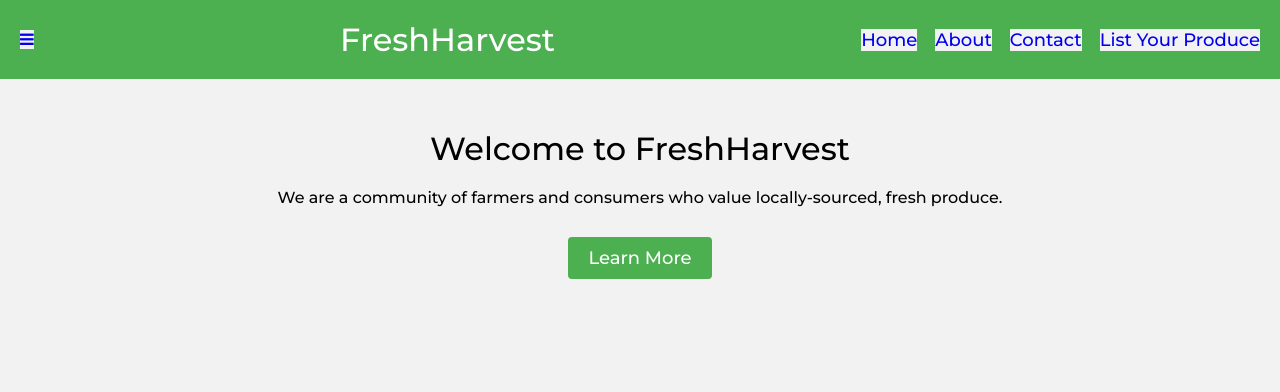
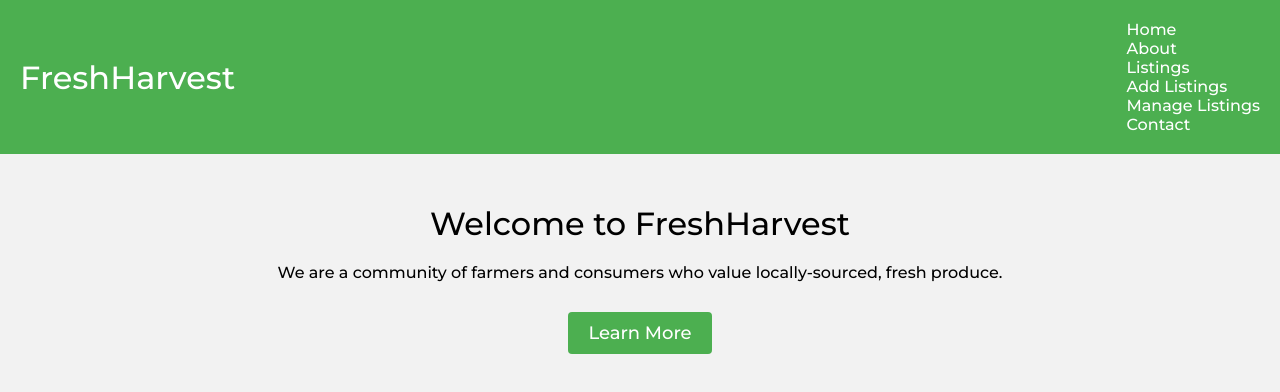
Before and after one commit to peteschultz1/FreshHarvest, a plain HTML site: page index.html in a window 1280 px wide. Drawn offline with Linux system fonts and the light colour scheme.

Commit message:
Update index.html

```diff
--- a/index.html
+++ b/index.html
@@ -7,16 +7,33 @@
 	<link rel="stylesheet" href="MainStyle.css">
 </head>
 <body>
-	<div class="navbar">
-		<a href="#" class="menu-icon" onclick="toggleMenu()"><i class="fa fa-bars"></i></a>
-		<a href="#" class="logo">FreshHarvest</a>
-		<div id="menu" class="menu">
-			<a href="#">Home</a>
-			<a href="#">About</a>
-			<a href="#">Contact</a>
-			<a href="ListYourProduce.html">List Your Produce</a>
-		</div>
-	</div>
+
+
+    <nav class="navbar">
+        <div class="logo">FreshHarvest</div>
+            <!-- NAVIGATION MENU -->
+            <ul class="nav-links">
+            <!-- USING CHECKBOX HACK -->
+            <input type="checkbox" id="checkbox_toggle"/>
+            <label for="checkbox_toggle" class="hamburger">&#9776;</label>
+            <!-- NAVIGATION MENUS -->
+            <div class=&rdquo;menu&rdquo;>
+            <li><a href="/">Home</a></li>
+            <li><a href="/">About</a></li>
+            <li class="Listings">
+            <a href="/">Listings</a>
+            <!-- DROPDOWN MENU -->
+            <ul class="Listings">
+            <li><a href="ListYourProduce.html">Add Listings </a></li>
+            <li><a href="/">Manage Listings</a></li>
+            </ul>
+            </li>
+            <li><a href="/">Contact</a></li>
+            </div>
+            </ul>
+        </nav>
+
+
 
 	<div class="content">
 		<h1>Welcome to FreshHarvest</h1>
```
